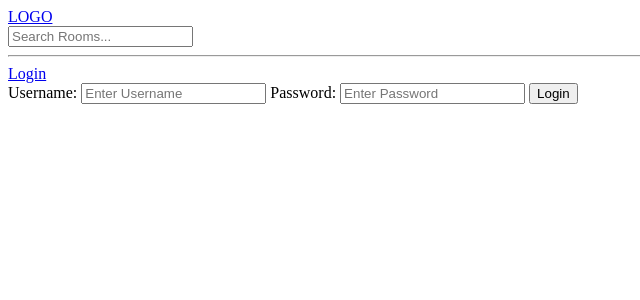
After one commit to Usman6768/Chat-App, a Django app: page /login/ in a window 1280 px wide. The commit adds this page. Shown: the top 300 px of the page, without its empty margins (0-640 px from the left). Run offline with Django 5.2, Linux system fonts and the light colour scheme.

Commit message:
Added Login and logout Functionality

```diff
--- /dev/null
+++ b/base/templates/base/login_register.html
@@ -0,0 +1,20 @@
+{% extends "main.html" %}
+
+{% block content %}
+
+<div>
+
+    <form method="POST" action="{% url 'login' %}">
+        {% csrf_token %}
+
+        <label>Username:</label>
+        <input type="text" name="username" placeholder="Enter Username">
+
+        <label>Password:</label>
+        <input type="Password" name="password" placeholder="Enter Password">
+
+        <input type="Submit" value="Login" >
+    </form>
+</div>
+
+{% endblock content %}
--- a/base/urls.py
+++ b/base/urls.py
@@ -2,6 +2,8 @@ from django.urls import path
 from . import views
 
 urlpatterns = [
+    path('login/', views.loginPage, name="login"),
+    path('logout/', views.logoutUser, name="logout"),
     path('', views.home, name='home'),
     path('room/<str:pk>/', views.room, name='room'),
     path('create-room/', views.createRoom, name='create-room'),
--- a/base/views.py
+++ b/base/views.py
@@ -1,16 +1,47 @@
 from django.shortcuts import render, redirect
+from django.contrib import messages
 from django.db.models import Q
+from django.contrib.auth.models import User
+from django.contrib.auth import authenticate, login, logout
 from .models import Room, Topic
 from .forms import RoomForm
+
+
+def loginPage(request):
+    if request.method == 'POST':
+        username = request.POST.get('username')
+        password = request.POST.get('password')
+
+        # Check if the user exists
+        try:
+            user = User.objects.get(username=username)
+        except User.DoesNotExist:
+            messages.error(request, 'User does not exist')
+            return render(request, 'base/login_register.html')
+
+        # Authenticate the user
+        user = authenticate(request, username=username, password=password)
+
+        if user is not None:
+            login(request, user)
+            return redirect('home')
+        else:
+            messages.error(request, 'Username or password is incorrect')
+
+    context = {}
+    return render(request, 'base/login_register.html', context)
+
+def logoutUser(request):
+    logout(request)
+    return redirect('home')
+
+
 
 def home(request):
     q = request.GET.get('q') if request.GET.get('q') != None else ''
     rooms = Room.objects.filter(Q(topic__name__icontains= q) | Q(name__icontains=q) | Q(description__icontains=q))
-
     topics = Topic.objects.all()
     room_count = rooms.count()
-
-
     context = {'rooms':rooms, 'topics':topics, 'room_count':room_count}
     return render(request, 'base/home.html', context)
 
--- a/templates/main.html
+++ b/templates/main.html
@@ -9,6 +9,14 @@
 
     {% include "nav.html" %}
 
+    {% if messages %}
+    <ul class="messages">
+    {% for message in messages %}
+    <li>{{ message }}</li>
+    {% endfor %}
+    </ul>
+    {% endif %}
+
     {% block content %}
     {% endblock content %}
 
--- a/templates/nav.html
+++ b/templates/nav.html
@@ -4,3 +4,10 @@
     <input type="text" name="q" placeholder="Search Rooms..." >
 </form>
 <hr>
+
+
+{% if request.user.is_authenticated %}
+<a href="{% url 'logout' %}">Logout</a>
+{% else %}
+<a href="{% url 'login' %}">Login</a>
+{% endif %}
```
Also changed, not shown: db.sqlite3.
